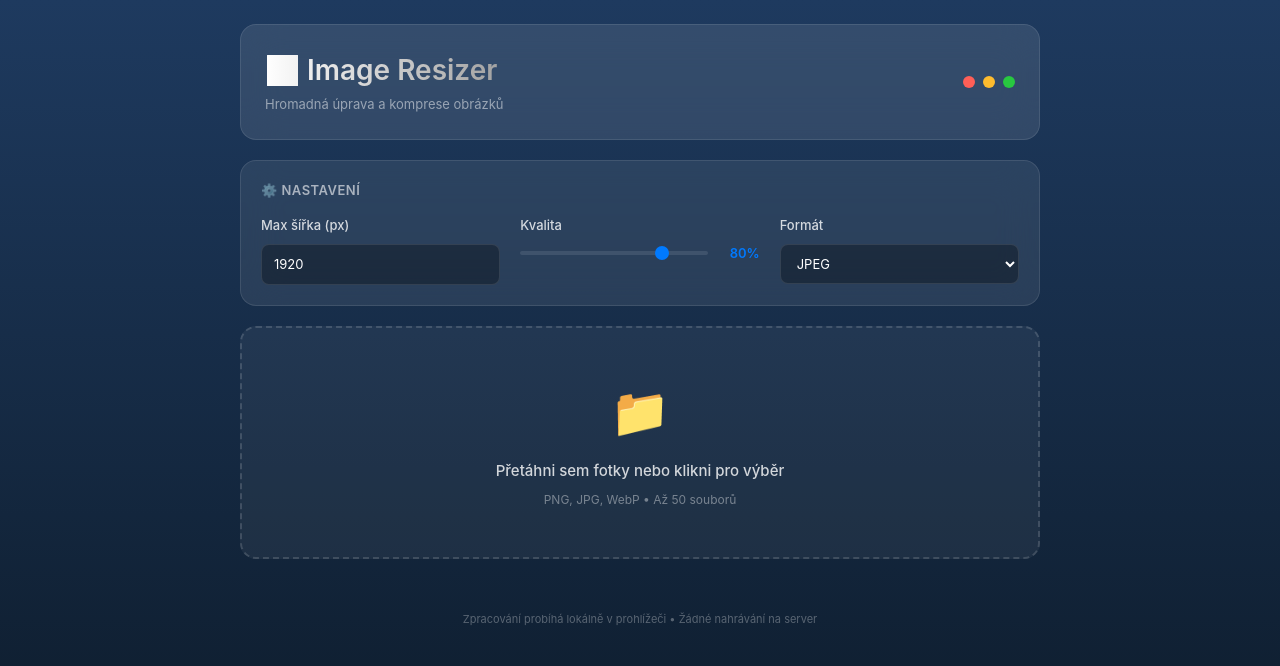
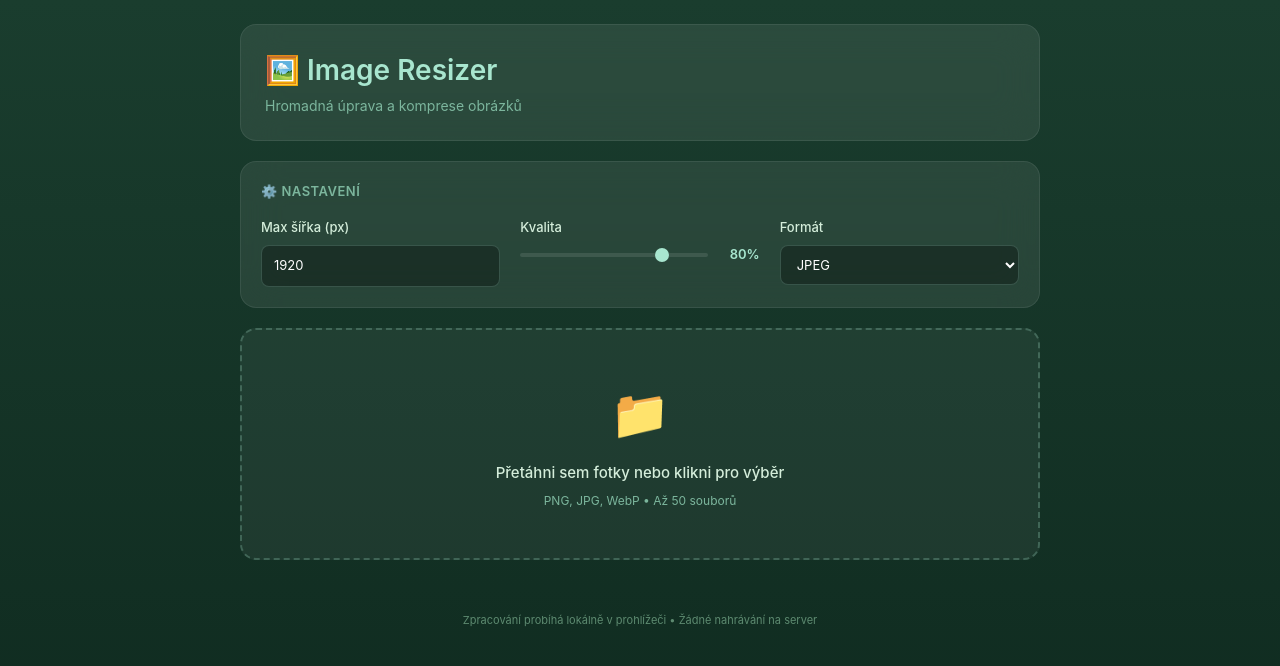
Before and after one commit to FiTomas/image-resizer, a Next.js app: page / in a window 1280 px wide. Shown: the top 666 px of the page. Built offline with nearby package versions, Linux system fonts and the light colour scheme.

Commit message:
Design: Pastel green dark theme, removed dots, fixed text visibility

```diff
--- a/src/app/globals.css
+++ b/src/app/globals.css
@@ -7,11 +7,12 @@
 }
 
 body {
-  background: linear-gradient(180deg, #1e3a5f 0%, #0d1b2a 100%);
+  background: linear-gradient(180deg, #1a3d2e 0%, #0f2a1f 100%);
   min-height: 100vh;
   font-family: -apple-system, BlinkMacSystemFont, "SF Pro Display", "Helvetica Neue", sans-serif;
   -webkit-font-smoothing: antialiased;
   -moz-osx-font-smoothing: grayscale;
+  color: #ffffff;
 }
 
 /* Modern scrollbar */
@@ -25,12 +26,12 @@ body {
 }
 
 ::-webkit-scrollbar-thumb {
-  background: rgba(255,255,255,0.2);
+  background: rgba(168, 230, 207, 0.3);
   border-radius: 4px;
 }
 
 ::-webkit-scrollbar-thumb:hover {
-  background: rgba(255,255,255,0.3);
+  background: rgba(168, 230, 207, 0.5);
 }
 
 /* Input range styling */
@@ -45,7 +46,7 @@ input[type="range"]::-webkit-slider-thumb {
   -webkit-appearance: none;
   width: 14px;
   height: 14px;
-  background: #007aff;
+  background: #a8e6cf;
   border-radius: 50%;
   cursor: pointer;
 }
--- a/src/app/page.tsx
+++ b/src/app/page.tsx
@@ -85,7 +85,7 @@ export default function Home() {
   const downloadAll = async () => {
     const zip = new JSZip();
 
-    images.forEach((img, index) => {
+    images.forEach((img) => {
       if (img.processed) {
         const ext = settings.format === 'image/png' ? 'png' :
                    settings.format === 'image/webp' ? 'webp' : 'jpg';
@@ -116,22 +116,22 @@ export default function Home() {
   return (
     <div style={{
       minHeight: '100vh',
-      background: 'linear-gradient(180deg, #1e3a5f 0%, #0d1b2a 100%)',
+      background: 'linear-gradient(180deg, #1a3d2e 0%, #0f2a1f 100%)',
       padding: '24px',
       fontFamily: '-apple-system, BlinkMacSystemFont, "SF Pro Display", "Helvetica Neue", sans-serif',
       fontSize: '13px',
-      color: '#fff',
+      color: '#ffffff',
     }}>
       <div style={{ maxWidth: '800px', margin: '0 auto' }}>
 
-        {/* Header - Modern Mac style */}
+        {/* Header */}
         <div style={{
-          background: 'rgba(255,255,255,0.1)',
+          background: 'rgba(255,255,255,0.08)',
           backdropFilter: 'blur(20px)',
           borderRadius: '16px',
           padding: '24px',
           marginBottom: '20px',
-          border: '1px solid rgba(255,255,255,0.1)',
+          border: '1px solid rgba(255,255,255,0.08)',
         }}>
           <div style={{ display: 'flex', alignItems: 'center', justifyContent: 'space-between' }}>
             <div>
@@ -139,39 +139,31 @@ export default function Home() {
                 fontSize: '28px',
                 fontWeight: 600,
                 margin: 0,
-                background: 'linear-gradient(90deg, #fff, #a0a0a0)',
-                WebkitBackgroundClip: 'text',
-                WebkitTextFillColor: 'transparent',
+                color: '#a8e6cf',
               }}>
                 🖼️ Image Resizer
               </h1>
-              <p style={{ color: 'rgba(255,255,255,0.5)', margin: '4px 0 0 0' }}>
+              <p style={{ color: '#7cb69d', margin: '4px 0 0 0', fontSize: '14px' }}>
                 Hromadná úprava a komprese obrázků
               </p>
-            </div>
-            {/* Mac window buttons */}
-            <div style={{ display: 'flex', gap: '8px' }}>
-              <div style={{ width: '12px', height: '12px', borderRadius: '50%', background: '#ff5f57' }} />
-              <div style={{ width: '12px', height: '12px', borderRadius: '50%', background: '#febc2e' }} />
-              <div style={{ width: '12px', height: '12px', borderRadius: '50%', background: '#28c840' }} />
             </div>
           </div>
         </div>
 
-        {/* Settings - Modern card */}
+        {/* Settings */}
         <div style={{
           background: 'rgba(255,255,255,0.08)',
           backdropFilter: 'blur(20px)',
           borderRadius: '16px',
           padding: '20px',
           marginBottom: '20px',
-          border: '1px solid rgba(255,255,255,0.1)',
+          border: '1px solid rgba(255,255,255,0.08)',
         }}>
           <h2 style={{
             fontSize: '13px',
             fontWeight: 600,
             marginBottom: '16px',
-            color: 'rgba(255,255,255,0.6)',
+            color: '#7cb69d',
             textTransform: 'uppercase',
             letterSpacing: '0.5px',
           }}>
@@ -179,7 +171,7 @@ export default function Home() {
           </h2>
           <div style={{ display: 'grid', gridTemplateColumns: 'repeat(3, 1fr)', gap: '20px' }}>
             <div>
-              <label style={{ display: 'block', marginBottom: '8px', fontWeight: 500, color: 'rgba(255,255,255,0.8)' }}>
+              <label style={{ display: 'block', marginBottom: '8px', fontWeight: 500, color: '#d4edda' }}>
                 Max šířka (px)
               </label>
               <input
@@ -189,17 +181,17 @@ export default function Home() {
                 style={{
                   width: '100%',
                   background: 'rgba(0,0,0,0.3)',
-                  border: '1px solid rgba(255,255,255,0.1)',
+                  border: '1px solid rgba(168, 230, 207, 0.2)',
                   borderRadius: '8px',
                   padding: '10px 12px',
                   fontSize: '13px',
-                  color: '#fff',
+                  color: '#ffffff',
                   outline: 'none',
                 }}
               />
             </div>
             <div>
-              <label style={{ display: 'block', marginBottom: '8px', fontWeight: 500, color: 'rgba(255,255,255,0.8)' }}>
+              <label style={{ display: 'block', marginBottom: '8px', fontWeight: 500, color: '#d4edda' }}>
                 Kvalita
               </label>
               <div style={{ display: 'flex', alignItems: 'center', gap: '12px' }}>
@@ -211,12 +203,12 @@ export default function Home() {
                   onChange={(e) => setSettings({ ...settings, quality: Number(e.target.value) })}
                   style={{
                     flex: 1,
-                    accentColor: '#007aff',
+                    accentColor: '#a8e6cf',
                   }}
                 />
                 <span style={{
                   fontWeight: 600,
-                  color: '#007aff',
+                  color: '#a8e6cf',
                   minWidth: '40px',
                   textAlign: 'right',
                 }}>
@@ -225,7 +217,7 @@ export default function Home() {
               </div>
             </div>
             <div>
-              <label style={{ display: 'block', marginBottom: '8px', fontWeight: 500, color: 'rgba(255,255,255,0.8)' }}>
+              <label style={{ display: 'block', marginBottom: '8px', fontWeight: 500, color: '#d4edda' }}>
                 Formát
               </label>
               <select
@@ -234,30 +226,30 @@ export default function Home() {
                 style={{
                   width: '100%',
                   background: 'rgba(0,0,0,0.3)',
-                  border: '1px solid rgba(255,255,255,0.1)',
+                  border: '1px solid rgba(168, 230, 207, 0.2)',
                   borderRadius: '8px',
                   padding: '10px 12px',
                   fontSize: '13px',
-                  color: '#fff',
+                  color: '#ffffff',
                   outline: 'none',
                 }}
               >
-                <option value="image/jpeg" style={{ background: '#1e1e1e' }}>JPEG</option>
-                <option value="image/png" style={{ background: '#1e1e1e' }}>PNG</option>
-                <option value="image/webp" style={{ background: '#1e1e1e' }}>WebP</option>
+                <option value="image/jpeg" style={{ background: '#1a3d2e' }}>JPEG</option>
+                <option value="image/png" style={{ background: '#1a3d2e' }}>PNG</option>
+                <option value="image/webp" style={{ background: '#1a3d2e' }}>WebP</option>
               </select>
             </div>
           </div>
         </div>
 
-        {/* Dropzone - Modern */}
+        {/* Dropzone */}
         <div
           {...getRootProps()}
           style={{
             background: isDragActive
-              ? 'rgba(0,122,255,0.2)'
+              ? 'rgba(168, 230, 207, 0.15)'
               : 'rgba(255,255,255,0.05)',
-            border: `2px dashed ${isDragActive ? '#007aff' : 'rgba(255,255,255,0.15)'}`,
+            border: `2px dashed ${isDragActive ? '#a8e6cf' : 'rgba(168, 230, 207, 0.25)'}`,
             borderRadius: '16px',
             padding: '48px',
             textAlign: 'center',
@@ -271,13 +263,13 @@ export default function Home() {
           <p style={{
             fontSize: '15px',
             fontWeight: 500,
-            color: isDragActive ? '#007aff' : 'rgba(255,255,255,0.8)',
+            color: isDragActive ? '#a8e6cf' : '#d4edda',
             margin: 0,
           }}>
             {isDragActive ? 'Přetáhni sem fotky...' : 'Přetáhni sem fotky nebo klikni pro výběr'}
           </p>
           <p style={{
-            color: 'rgba(255,255,255,0.4)',
+            color: '#7cb69d',
             margin: '8px 0 0 0',
             fontSize: '12px',
           }}>
@@ -285,7 +277,7 @@ export default function Home() {
           </p>
         </div>
 
-        {/* Images Grid - Modern */}
+        {/* Images Grid */}
         {images.length > 0 && (
           <div style={{
             background: 'rgba(255,255,255,0.08)',
@@ -293,13 +285,13 @@ export default function Home() {
             borderRadius: '16px',
             padding: '20px',
             marginBottom: '20px',
-            border: '1px solid rgba(255,255,255,0.1)',
+            border: '1px solid rgba(255,255,255,0.08)',
           }}>
             <div style={{ display: 'flex', justifyContent: 'space-between', alignItems: 'center', marginBottom: '16px' }}>
               <h2 style={{
                 fontSize: '13px',
                 fontWeight: 600,
-                color: 'rgba(255,255,255,0.6)',
+                color: '#7cb69d',
                 textTransform: 'uppercase',
                 letterSpacing: '0.5px',
               }}>
@@ -310,7 +302,7 @@ export default function Home() {
                 style={{
                   background: 'none',
                   border: 'none',
-                  color: '#ff453a',
+                  color: '#ff8a80',
                   cursor: 'pointer',
                   fontSize: '12px',
                   fontWeight: 500,
@@ -364,7 +356,7 @@ export default function Home() {
                   </button>
                   <div style={{ padding: '8px', fontSize: '11px' }}>
                     <div style={{
-                      color: 'rgba(255,255,255,0.6)',
+                      color: '#a8e6cf',
                       whiteSpace: 'nowrap',
                       overflow: 'hidden',
                       textOverflow: 'ellipsis',
@@ -372,18 +364,18 @@ export default function Home() {
                       {img.file.name}
                     </div>
                     <div style={{ display: 'flex', justifyContent: 'space-between', marginTop: '4px' }}>
-                      <span style={{ color: 'rgba(255,255,255,0.5)' }}>
+                      <span style={{ color: '#7cb69d' }}>
                         {formatSize(img.originalSize)}
                       </span>
                       {img.processedSize && (
-                        <span style={{ color: '#30d158' }}>
+                        <span style={{ color: '#a8e6cf' }}>
                           {formatSize(img.processedSize)}
                         </span>
                       )}
                     </div>
                     {img.processedSize && (
                       <div style={{
-                        color: '#30d158',
+                        color: '#a8e6cf',
                         fontWeight: 600,
                         marginTop: '2px',
                       }}>
@@ -397,14 +389,14 @@ export default function Home() {
           </div>
         )}
 
-        {/* Actions - Modern buttons */}
+        {/* Actions */}
         <div style={{ display: 'flex', gap: '12px', justifyContent: 'center' }}>
           {images.length > 0 && !images[0]?.processed && (
             <button
               onClick={processImages}
               disabled={isProcessing}
               style={{
-                background: 'linear-gradient(90deg, #007aff, #0051d4)',
+                background: 'linear-gradient(90deg, #4caf50, #2e7d32)',
                 border: 'none',
                 borderRadius: '10px',
                 padding: '12px 24px',
@@ -413,7 +405,7 @@ export default function Home() {
                 color: '#fff',
                 cursor: isProcessing ? 'not-allowed' : 'pointer',
                 opacity: isProcessing ? 0.6 : 1,
-                boxShadow: '0 4px 14px rgba(0,122,255,0.4)',
+                boxShadow: '0 4px 14px rgba(76, 175, 80, 0.4)',
               }}
             >
               {isProcessing ? '⏳ Zpracovávám...' : '⚡ Zpracovat'}
@@ -424,7 +416,7 @@ export default function Home() {
             <button
               onClick={downloadAll}
               style={{
-                background: 'linear-gradient(90deg, #30d158, #24a338)',
+                background: 'linear-gradient(90deg, #4caf50, #2e7d32)',
                 border: 'none',
                 borderRadius: '10px',
                 padding: '12px 24px',
@@ -432,7 +424,7 @@ export default function Home() {
                 fontWeight: 600,
                 color: '#fff',
                 cursor: 'pointer',
-                boxShadow: '0 4px 14px rgba(48,209,88,0.4)',
+                boxShadow: '0 4px 14px rgba(76, 175, 80, 0.4)',
               }}
             >
               📥 Stáhnout ZIP ({images.length})
@@ -444,7 +436,7 @@ export default function Home() {
         <div style={{
           textAlign: 'center',
           marginTop: '32px',
-          color: 'rgba(255,255,255,0.3)',
+          color: '#5d8a70',
           fontSize: '11px',
         }}>
           <p>Zpracování probíhá lokálně v prohlížeči • Žádné nahrávání na server</p>
```
